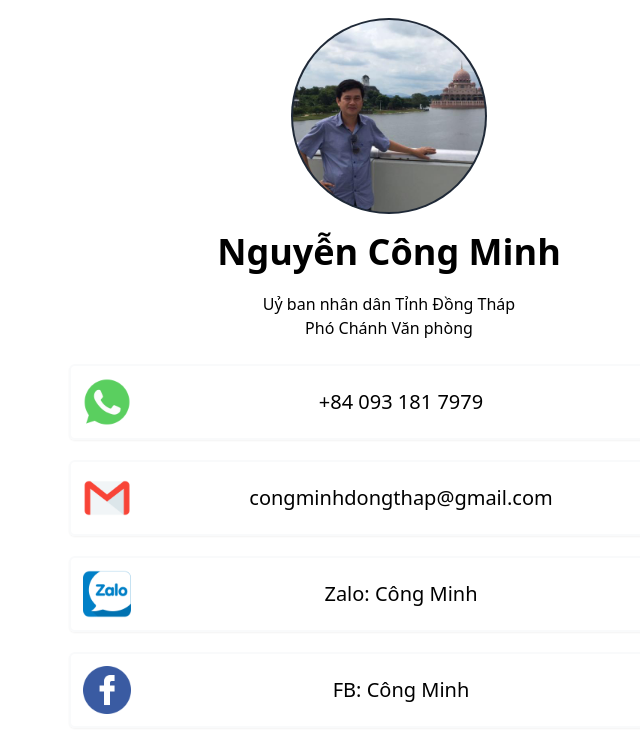
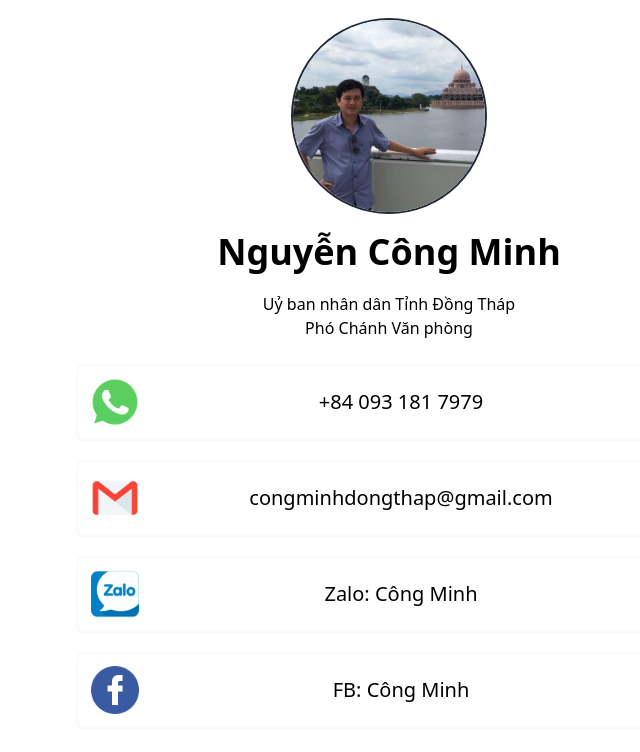
Before and after one commit to CongDatBK/personal-info-webiste, a website: page src/index.html in a window 1280 px wide. Shown: the whole page, without its empty margins (251-891 px from the left). Drawn offline with Linux system fonts and the light colour scheme.

Commit message:
update format

```diff
--- a/docs/input.css
+++ b/docs/input.css
@@ -1,3 +1,7 @@
 @tailwind base;
 @tailwind components;
 @tailwind utilities;
+
+* {
+  box-sizing: border-box;
+}
--- a/src/index.html
+++ b/src/index.html
@@ -6,27 +6,27 @@
     <title>Nguyen Cong Minh</title>
     <link href="./output.css" rel="stylesheet" />
   </head>
-  <body>
+  <body >
     <div class="flex justify-center flex-col mt-5">
       <div
-        class="bg-[url('./avatar.png')] bg-contain bg-no-repeat bg-center w-48 h-48 rounded-full bg-blue-400 mx-auto ring-2 ring-gray-800"
+        class="bg-[url('./avatar.png')] bg-contain bg-no-repeat bg-center w-48 h-48 rounded-full mx-auto ring-2 ring-gray-800"
       ></div>
 
       <h1 class="text-4xl font-bold text-center mt-5">Nguyễn Công Minh</h1>
       <p class="text-center mt-5">Uỷ ban nhân dân Tỉnh Đồng Tháp</p>
       <p class="text-center">Phó Chánh Văn phòng</p>
 
-      <div class="flex flex-col justify-center gap-5 items-center mt-6">
+      <div class="flex flex-col justify-center gap-5 items-center mt-6 box-border mx-screen px-4">
         <!-- Phone Number -->
         <a
           href="tel:0931817979"
           target="_blank"
-          class="flex p-3 border-gray-50 shadow-sm hover:shadow-md border-2 hover:bg-gray-50 rounded-md w-5/6 md:w-1/2 gap-6 items-center"
+          class="flex p-3 border-gray-50 shadow-sm hover:shadow-md border-2 hover:bg-gray-50 rounded-md w-full box-border md:w-1/2 gap-6 items-center"
         >
           <div
             class="shrink-0 h-12 w-12 bg-[url('./phone-icon.png')] bg-cover bg-no-repeat bg-center"
           ></div>
-          <h3 class="text-xl text-center block flex-1 align-baseline ml-[-48px]">
+          <h3 class="text-l md:text-xl text-center block flex-1 align-baseline ml-[-48px]">
             +84 093 181 7979
           </h3>
         </a>
@@ -35,12 +35,12 @@
         <a
           href="mailto:congminhdongthap@gmail.com"
           target="_blank"
-          class="flex p-3 border-gray-50 shadow-sm hover:shadow-md border-2 hover:bg-gray-50 rounded-md w-5/6 md:w-1/2 gap-6 items-center"
+          class="flex p-3 border-gray-50 shadow-sm hover:shadow-md border-2 hover:bg-gray-50 rounded-md w-full box-border md:w-1/2 gap-6 items-center"
         >
           <div
             class="shrink-0 h-12 w-12 bg-[url('./email-icon.png')] bg-cover bg-no-repeat bg-center"
           ></div>
-          <h3 class="text-xl text-center block flex-1 align-baseline ml-[-48px]">
+          <h3 class="text-l md:text-xl text-center block flex-1 align-baseline ml-[-48px]">
             congminhdongthap@gmail.com
           </h3>
         </a>
@@ -49,12 +49,12 @@
         <a
           href="https://zalo.me/0931817979"
           target="_blank"
-          class="flex p-3 border-gray-50 shadow-sm hover:shadow-md border-2 hover:bg-gray-50 rounded-md w-5/6 md:w-1/2 gap-6 items-center"
+          class="flex p-3 border-gray-50 shadow-sm hover:shadow-md border-2 hover:bg-gray-50 rounded-md w-full box-border md:w-1/2 gap-6 items-center"
         >
           <div
             class="shrink-0 h-12 w-12 bg-[url('./zalo-icon.png')] bg-cover bg-no-repeat bg-center"
           ></div>
-          <h3 class="text-xl text-center block flex-1 align-baseline ml-[-48px]">
+          <h3 class="text-l md:text-xl text-center block flex-1 align-baseline ml-[-48px]">
             Zalo: Công Minh
           </h3>
         </a>
@@ -63,12 +63,12 @@
         <a
           href="https://www.facebook.com/congminh0112"
           target="_blank"
-          class="flex p-3 border-gray-50 shadow-sm hover:shadow-md border-2 hover:bg-gray-50 rounded-md w-5/6 md:w-1/2 gap-6 items-center"
+          class="flex p-3 border-gray-50 shadow-sm hover:shadow-md border-2 hover:bg-gray-50 rounded-md w-full box-border md:w-1/2 gap-6 items-center"
         >
           <div
             class="shrink-0 h-12 w-12 bg-[url('./facebook-icon.png')] bg-contain bg-no-repeat bg-center"
           ></div>
-          <h3 class="text-xl text-center block flex-1 align-baseline ml-[-48px]">
+          <h3 class="text-l md:text-xl text-center block flex-1 align-baseline ml-[-48px]">
             FB: Công Minh
           </h3>
         </a>
--- a/src/input.css
+++ b/src/input.css
@@ -1,3 +1,7 @@
 @tailwind base;
 @tailwind components;
 @tailwind utilities;
+
+* {
+  box-sizing: border-box;
+}
```
Also changed, not shown: docs/index.html (+10 -10 lines), docs/output.css, src/output.css.
